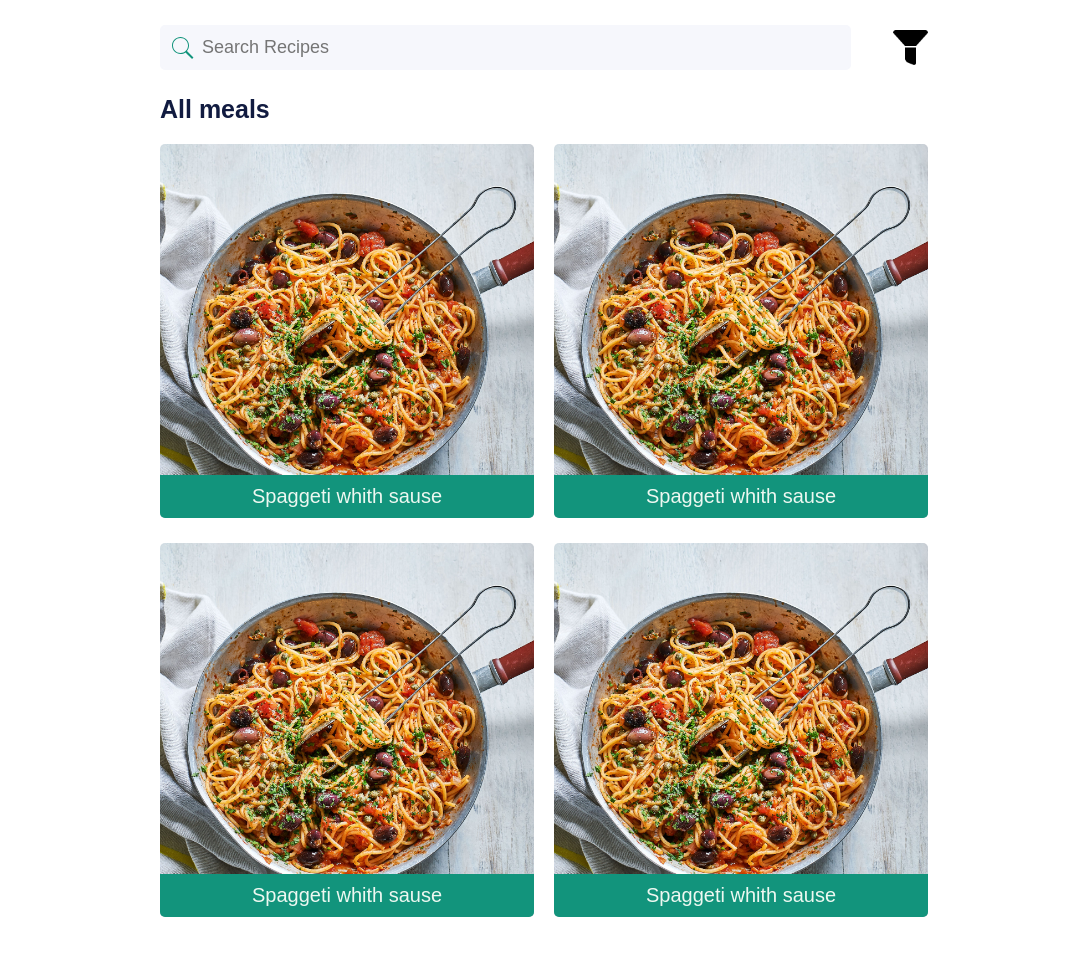
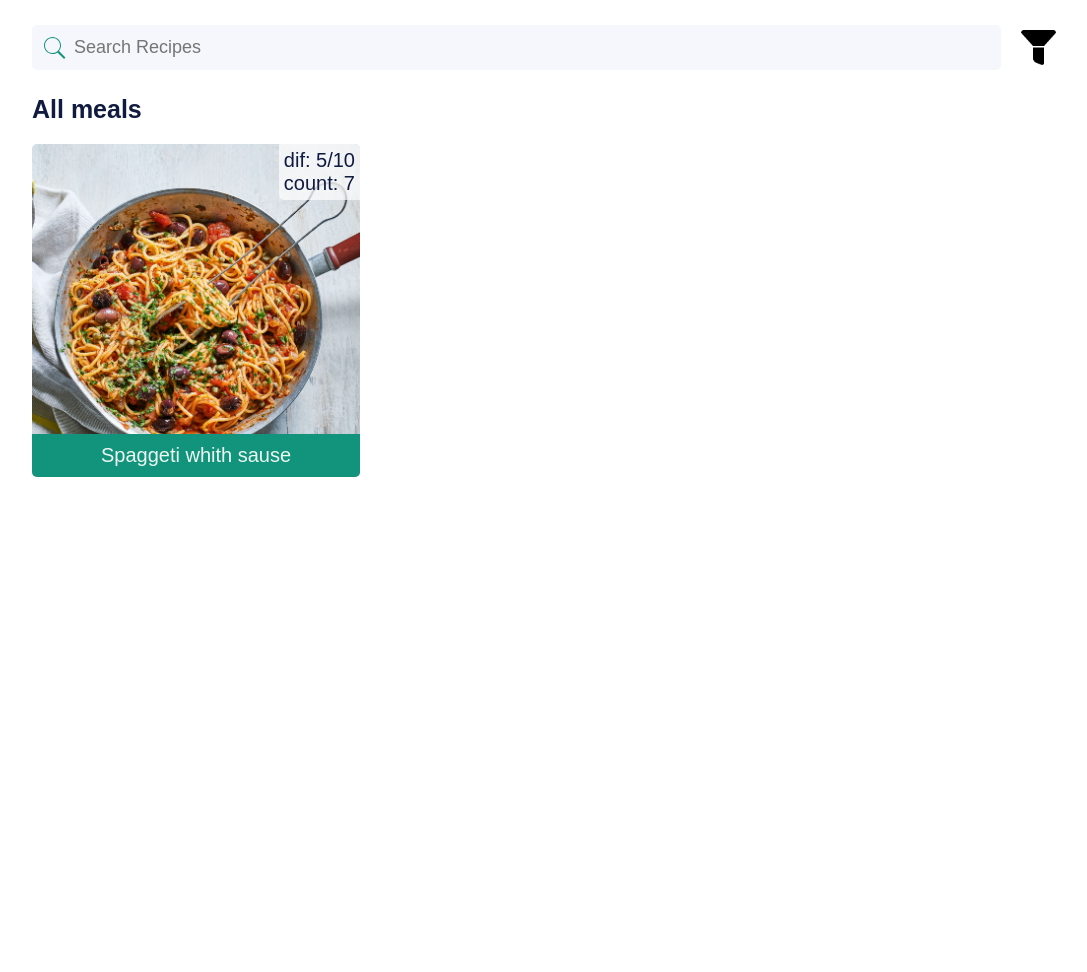
Before and after one commit to zakharfsk/Cooks-Companion, a Django app: page /search/ in a window 1280 px wide. Shown: the part 71-1043 px from the top of the page, without its empty margins (96-1183 px from the left). After the commit the page ends 548 px from the top, so only its background shows below. Run offline with Django 4.2, Linux system fonts and the light colour scheme.

Commit message:
search media

```diff
--- a/general_page/static/general_page_static/css/search.css
+++ b/general_page/static/general_page_static/css/search.css
@@ -1,6 +1,9 @@
 @import url(basis.css);
 @import url(index.css);
 
+.search-page .wrapper{
+    width: var(--wraper-width);
+}
 .search-section{
     display: flex;
     justify-content: space-between;
@@ -8,8 +11,9 @@
     margin-bottom: 25rem;
 }
 .search-section form{
+    margin-right: 20rem;
     margin-bottom: 0;
-    width: 90%;
+    width: 100%;
 }
 .filter-btn{
     cursor: pointer;
@@ -40,10 +44,10 @@
 .filter-nav{
     display: flex;
     justify-content: space-between;
+    margin-bottom: 25rem;
 }
 .filter-title{
     font-size: 25rem;
-    margin-bottom: 25rem;
 }
 .meals-title{
     font-size: 25rem;
@@ -64,6 +68,14 @@
 .meal:hover{
     transform: scale(1.1);
 }
+.meal-detail{
+    padding: 5rem;
+    position: absolute;
+    top: 0px;
+    right: 0px;
+    background: rgba(256, 256, 256, .7);
+    border-radius: 0 5px 0 5px;
+}
 .meal a{
     position: absolute;
     top: 0;
@@ -74,13 +86,15 @@
 }
 .meal img{
     width: 100%;
+    height: 100%;
+    object-fit: cover;
     border-radius: 5px;
 }
 .meal figcaption{
     padding: 10rem 0;
     position: absolute;
     left: 0;
-    bottom: 5rem;
+    bottom: 0;
     width: 100%;
     color: var(--all-recipes-color);
     text-align: center;
--- a/templates/general_page/serch.html
+++ b/templates/general_page/serch.html
@@ -23,7 +23,7 @@
     </div>
 </header>
 
-<main class="home-page">
+<main class="home-page search-page">
     <div class="wrapper">
         <section class="search-section">
             <form action="#" method="POST">
@@ -57,38 +57,22 @@
             <h3 class="meals-title">All meals</h3>
             <div class="meals">
                 <figure class="meal">
+                    <div class="meal-detail">
+                        <p class="meal-difficult">dif: 5/10</p>
+                        <p class="meal-ingredients-count">count: 7</p>
+                    </div>
                     <a href="{% url 'view_page' %}"></a>
                     <img src="{% static 'general_page_static/img/pasta.jpg' %}" alt="meal">
                     <figcaption>
                         <p class="meal-title">Spaggeti whith sause</p>
                     </figcaption>
                 </figure>
-                <figure class="meal">
-                    <a href="{% url 'view_page' %}"></a>
-                    <img src="{% static 'general_page_static/img/pasta.jpg' %}" alt="meal">
-                    <figcaption>
-                        <p class="meal-title">Spaggeti whith sause</p>
-                    </figcaption>
-                </figure>
-                <figure class="meal">
-                    <a href="{% url 'view_page' %}"></a>
-                    <img src="{% static 'general_page_static/img/pasta.jpg' %}" alt="meal">
-                    <figcaption>
-                        <p class="meal-title">Spaggeti whith sause</p>
-                    </figcaption>
-                </figure>
-                <figure class="meal">
-                    <a href="{% url 'view_page' %}"></a>
-                    <img src="{% static 'general_page_static/img/pasta.jpg' %}" alt="meal">
-                    <figcaption>
-                        <p class="meal-title">Spaggeti whith sause</p>
-                    </figcaption>
-                </figure>
+
             </div>
         </section>
     </div>
 </main>
 
-<script src="js/filter.js"></script>
+<script src="{% static 'general_page_static/js/filter.js' %}"></script>
 </body>
 </html>
```
